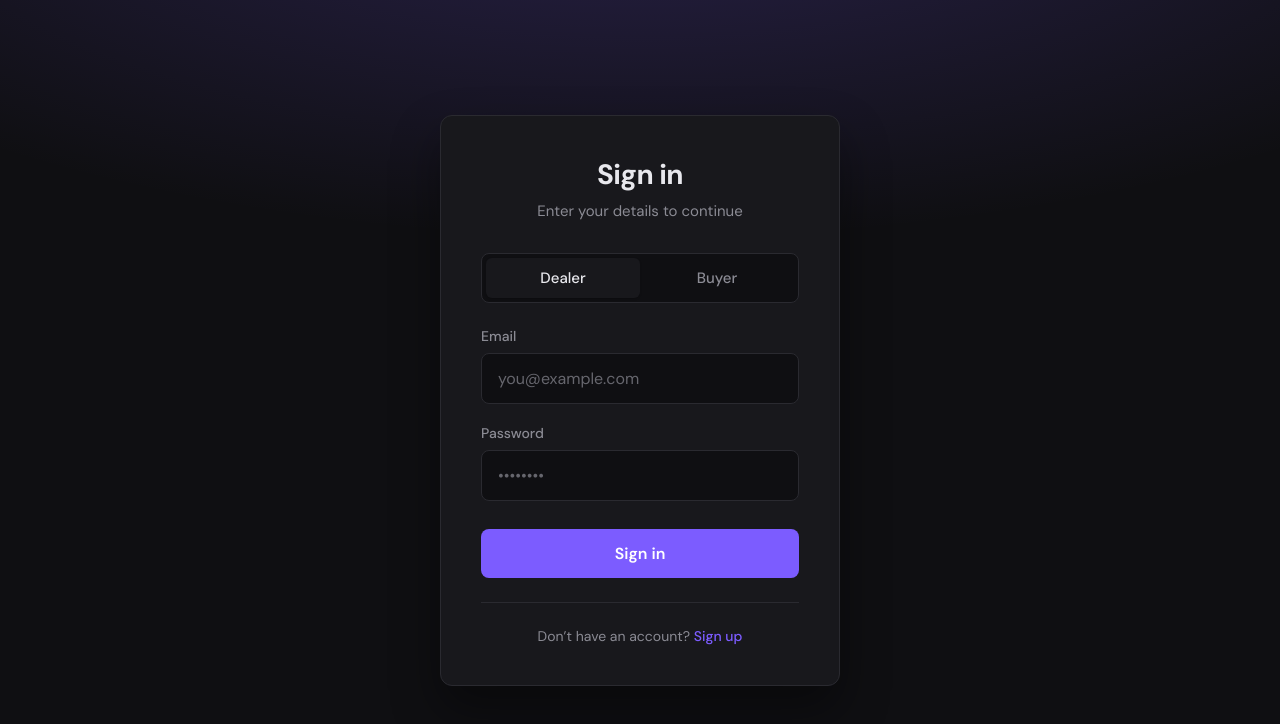
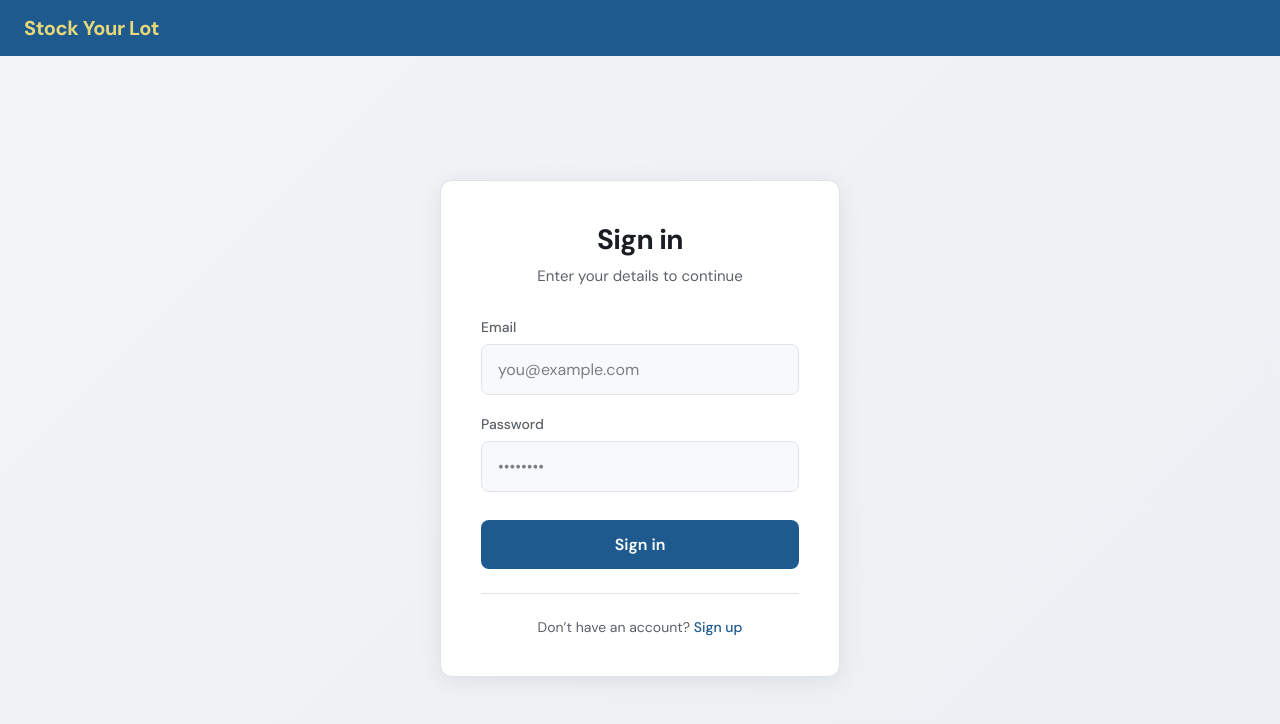
Before and after one commit to aaronhillier321/stock-your-lot-ui, a React (Vite) app: page / in a window 1280 px wide. Shown: the top 724 px of the page. Built offline with nearby package versions, Linux system fonts and the light colour scheme.

Commit message:
rework look

```diff
--- a/src/App.jsx
+++ b/src/App.jsx
@@ -1,4 +1,5 @@
 import { BrowserRouter, Routes, Route, Navigate } from 'react-router-dom'
+import Header from './Header'
 import Login from './Login'
 import SignUp from './SignUp'
 import Welcome from './Welcome'
@@ -6,12 +7,15 @@ import Welcome from './Welcome'
 export default function App() {
   return (
     <BrowserRouter>
+      <Header />
+      <main className="app-main">
         <Routes>
           <Route path="/" element={<Login />} />
           <Route path="/signup" element={<SignUp />} />
           <Route path="/welcome" element={<Welcome />} />
           <Route path="*" element={<Navigate to="/" replace />} />
         </Routes>
+      </main>
     </BrowserRouter>
   )
 }
--- /dev/null
+++ b/src/Header.css
@@ -0,0 +1,24 @@
+.app-header {
+  display: flex;
+  align-items: center;
+  justify-content: space-between;
+  padding: 0 24px;
+  min-height: 56px;
+  background: var(--header-blue);
+  color: white;
+  box-shadow: 0 1px 3px rgba(0, 0, 0, 0.12);
+}
+
+.app-header-logo {
+  margin: 0;
+  font-size: 1.25rem;
+  font-weight: 700;
+  letter-spacing: -0.02em;
+  color: #e6d87a;
+}
+
+.app-header-welcome {
+  font-size: 0.9375rem;
+  font-weight: 500;
+  opacity: 0.95;
+}
--- /dev/null
+++ b/src/Header.jsx
@@ -0,0 +1,15 @@
+import { getStoredUserName } from './api'
+import './Header.css'
+
+export default function Header() {
+  const name = getStoredUserName()
+
+  return (
+    <header className="app-header">
+      <h1 className="app-header-logo">Stock Your Lot</h1>
+      {name && (
+        <span className="app-header-welcome">Welcome {name}</span>
+      )}
+    </header>
+  )
+}
--- a/src/Login.css
+++ b/src/Login.css
@@ -1,13 +1,9 @@
 .login {
   width: 100%;
-  min-height: 100vh;
   display: flex;
   align-items: center;
   justify-content: center;
   padding: 24px;
-  background:
-    radial-gradient(ellipse 80% 50% at 50% -20%, var(--accent-glow), transparent),
-    var(--bg-deep);
 }
 
 .login-card {
@@ -17,7 +13,7 @@
   background: var(--bg-card);
   border: 1px solid var(--border);
   border-radius: var(--radius);
-  box-shadow: 0 24px 48px rgba(0, 0, 0, 0.4);
+  box-shadow: 0 4px 24px rgba(0, 0, 0, 0.08);
 }
 
 .login-header {
@@ -38,40 +34,6 @@
   color: var(--text-muted);
 }
 
-.login-tabs {
-  display: flex;
-  gap: 0;
-  margin-bottom: 24px;
-  padding: 4px;
-  background: var(--bg-deep);
-  border: 1px solid var(--border);
-  border-radius: var(--radius-sm);
-}
-
-.login-tab {
-  flex: 1;
-  padding: 10px 16px;
-  font-family: inherit;
-  font-size: 0.9375rem;
-  font-weight: 500;
-  color: var(--text-muted);
-  background: transparent;
-  border: none;
-  border-radius: 6px;
-  cursor: pointer;
-  transition: color 0.2s, background 0.2s;
-}
-
-.login-tab:hover {
-  color: var(--text);
-}
-
-.login-tab--active {
-  color: var(--text);
-  background: var(--bg-card);
-  box-shadow: 0 1px 2px rgba(0, 0, 0, 0.2);
-}
-
 .login-form {
   display: flex;
   flex-direction: column;
@@ -82,8 +44,8 @@
   padding: 12px 16px;
   font-size: 0.875rem;
   color: var(--error);
-  background: rgba(255, 92, 124, 0.1);
-  border: 1px solid rgba(255, 92, 124, 0.3);
+  background: #fef2f2;
+  border: 1px solid #fecaca;
   border-radius: var(--radius-sm);
 }
 
@@ -102,7 +64,7 @@
   font-family: inherit;
   font-size: 1rem;
   color: var(--text);
-  background: var(--bg-deep);
+  background: #f8f9fa;
   border: 1px solid var(--border);
   border-radius: var(--radius-sm);
   transition: border-color 0.2s, box-shadow 0.2s;
@@ -110,11 +72,11 @@
 
 .login-input::placeholder {
   color: var(--text-muted);
-  opacity: 0.7;
+  opacity: 0.8;
 }
 
 .login-input:hover:not(:disabled) {
-  border-color: #3a3a42;
+  border-color: #c5c9ce;
 }
 
 .login-input:focus {
@@ -135,7 +97,7 @@
   font-size: 1rem;
   font-weight: 600;
   color: white;
-  background: var(--accent);
+  background: var(--header-blue);
   border: none;
   border-radius: var(--radius-sm);
   cursor: pointer;
@@ -143,7 +105,7 @@
 }
 
 .login-button:hover:not(:disabled) {
-  background: var(--accent-hover);
+  background: var(--header-blue-hover);
 }
 
 .login-button:active:not(:disabled) {
@@ -165,7 +127,7 @@
 }
 
 .login-footer a {
-  color: var(--accent);
+  color: var(--header-blue);
   text-decoration: none;
   font-weight: 500;
 }
--- a/src/Login.jsx
+++ b/src/Login.jsx
@@ -1,14 +1,10 @@
 import { useState } from 'react'
 import { Link, useNavigate } from 'react-router-dom'
-import { getApiBase, setStoredToken } from './api'
+import { getApiBase, setStoredToken, setStoredUserName } from './api'
 import './Login.css'
-
-const ROLE_DEALER = 'dealer'
-const ROLE_BUYER = 'buyer'
 
 export default function Login() {
   const navigate = useNavigate()
-  const [role, setRole] = useState(ROLE_DEALER)
   const [email, setEmail] = useState('')
   const [password, setPassword] = useState('')
   const [error, setError] = useState('')
@@ -38,6 +34,7 @@ export default function Login() {
         return
       }
       if (data.token) setStoredToken(data.token)
+      if (data.username) setStoredUserName(data.username)
       navigate('/welcome', { state: { name: data.username, email: data.email } })
     } catch (err) {
       setError(err.message || 'Network error. Is the API running?')
@@ -52,27 +49,6 @@ export default function Login() {
         <div className="login-header">
           <h1 className="login-title">Sign in</h1>
           <p className="login-subtitle">Enter your details to continue</p>
-        </div>
-
-        <div className="login-tabs" role="tablist" aria-label="Account type">
-          <button
-            type="button"
-            role="tab"
-            aria-selected={role === ROLE_DEALER}
-            className={`login-tab ${role === ROLE_DEALER ? 'login-tab--active' : ''}`}
-            onClick={() => setRole(ROLE_DEALER)}
-          >
-            Dealer
-          </button>
-          <button
-            type="button"
-            role="tab"
-            aria-selected={role === ROLE_BUYER}
-            className={`login-tab ${role === ROLE_BUYER ? 'login-tab--active' : ''}`}
-            onClick={() => setRole(ROLE_BUYER)}
-          >
-            Buyer
-          </button>
         </div>
 
         <form className="login-form" onSubmit={handleSubmit}>
--- a/src/SignUp.css
+++ b/src/SignUp.css
@@ -1,13 +1,9 @@
 .signup {
   width: 100%;
-  min-height: 100vh;
   display: flex;
   align-items: center;
   justify-content: center;
   padding: 24px;
-  background:
-    radial-gradient(ellipse 80% 50% at 50% -20%, var(--accent-glow), transparent),
-    var(--bg-deep);
 }
 
 .signup-card {
@@ -17,7 +13,7 @@
   background: var(--bg-card);
   border: 1px solid var(--border);
   border-radius: var(--radius);
-  box-shadow: 0 24px 48px rgba(0, 0, 0, 0.4);
+  box-shadow: 0 4px 24px rgba(0, 0, 0, 0.08);
 }
 
 .signup-header {
@@ -48,17 +44,17 @@
   padding: 12px 16px;
   font-size: 0.875rem;
   color: var(--error);
-  background: rgba(255, 92, 124, 0.1);
-  border: 1px solid rgba(255, 92, 124, 0.3);
+  background: #fef2f2;
+  border: 1px solid #fecaca;
   border-radius: var(--radius-sm);
 }
 
 .signup-success {
   padding: 12px 16px;
   font-size: 0.875rem;
-  color: #5cff9a;
-  background: rgba(92, 255, 154, 0.1);
-  border: 1px solid rgba(92, 255, 154, 0.3);
+  color: var(--success);
+  background: #f0fff4;
+  border: 1px solid #9ae6b4;
   border-radius: var(--radius-sm);
 }
 
@@ -77,7 +73,7 @@
   font-family: inherit;
   font-size: 1rem;
   color: var(--text);
-  background: var(--bg-deep);
+  background: #f8f9fa;
   border: 1px solid var(--border);
   border-radius: var(--radius-sm);
   transition: border-color 0.2s, box-shadow 0.2s;
@@ -85,11 +81,11 @@
 
 .signup-input::placeholder {
   color: var(--text-muted);
-  opacity: 0.7;
+  opacity: 0.8;
 }
 
 .signup-input:hover:not(:disabled) {
-  border-color: #3a3a42;
+  border-color: #c5c9ce;
 }
 
 .signup-input:focus {
@@ -110,7 +106,7 @@
   font-size: 1rem;
   font-weight: 600;
   color: white;
-  background: var(--accent);
+  background: var(--header-blue);
   border: none;
   border-radius: var(--radius-sm);
   cursor: pointer;
@@ -118,7 +114,7 @@
 }
 
 .signup-button:hover:not(:disabled) {
-  background: var(--accent-hover);
+  background: var(--header-blue-hover);
 }
 
 .signup-button:active:not(:disabled) {
@@ -140,7 +136,7 @@
 }
 
 .signup-footer a {
-  color: var(--accent);
+  color: var(--header-blue);
   text-decoration: none;
   font-weight: 500;
 }
--- a/src/Welcome.css
+++ b/src/Welcome.css
@@ -1,11 +1,19 @@
 .welcome {
   width: 100%;
-  min-height: 100vh;
   display: flex;
+  flex-direction: column;
   align-items: center;
   justify-content: center;
   padding: 24px;
-  background: var(--bg-deep);
+}
+
+.welcome-card {
+  padding: 32px 40px;
+  background: var(--bg-card);
+  border: 1px solid var(--border);
+  border-radius: var(--radius);
+  box-shadow: 0 4px 24px rgba(0, 0, 0, 0.08);
+  text-align: center;
 }
 
 .welcome-text {
@@ -20,13 +28,15 @@
   font-size: 0.9375rem;
   font-weight: 500;
   color: var(--text-muted);
-  background: transparent;
+  background: #f8f9fa;
   border: 1px solid var(--border);
   border-radius: var(--radius-sm);
   cursor: pointer;
+  transition: color 0.2s, border-color 0.2s, background 0.2s;
 }
 
 .welcome-signout:hover {
   color: var(--text);
-  border-color: var(--text-muted);
+  border-color: #c5c9ce;
+  background: #f0f2f5;
 }
--- a/src/Welcome.jsx
+++ b/src/Welcome.jsx
@@ -1,11 +1,13 @@
 import { useLocation, useNavigate, Navigate } from 'react-router-dom'
-import { clearStoredToken } from './api'
+import { clearStoredToken, clearStoredUserName, getStoredUserName } from './api'
 import './Welcome.css'
 
 export default function Welcome() {
   const location = useLocation()
   const navigate = useNavigate()
-  const { name, email } = location.state || {}
+  const fromState = location.state || {}
+  const name = fromState.name || getStoredUserName()
+  const email = fromState.email
 
   if (!name) {
     return <Navigate to="/" replace />
@@ -13,11 +15,13 @@ export default function Welcome() {
 
   function handleSignOut() {
     clearStoredToken()
+    clearStoredUserName()
     navigate('/', { replace: true })
   }
 
   return (
     <div className="welcome">
+      <div className="welcome-card">
         <p className="welcome-text">
           Welcome {name}, your email is {email ?? '(not set)'}
         </p>
@@ -25,5 +29,6 @@ export default function Welcome() {
           Sign out
         </button>
       </div>
+    </div>
   )
 }
--- a/src/api.js
+++ b/src/api.js
@@ -1,5 +1,6 @@
 const HOSTED_API_URL = 'http://136.118.5.61'
 const TOKEN_KEY = 'stock-your-lot-token'
+const USER_NAME_KEY = 'stock-your-lot-user-name'
 
 export function getApiBase() {
   if (import.meta.env.VITE_API_BASE_URL) {
@@ -25,6 +26,19 @@ export function clearStoredToken() {
   localStorage.removeItem(TOKEN_KEY)
 }
 
+export function getStoredUserName() {
+  return localStorage.getItem(USER_NAME_KEY)
+}
+
+export function setStoredUserName(name) {
+  if (name) localStorage.setItem(USER_NAME_KEY, name)
+  else localStorage.removeItem(USER_NAME_KEY)
+}
+
+export function clearStoredUserName() {
+  localStorage.removeItem(USER_NAME_KEY)
+}
+
 /**
  * fetch that adds Authorization: Bearer <token> when a token is stored.
  * Use for authenticated API calls.
--- a/src/index.css
+++ b/src/index.css
@@ -5,15 +5,18 @@
 }
 
 :root {
-  --bg-deep: #0f0f12;
-  --bg-card: #18181c;
-  --border: #2a2a30;
-  --text: #e8e8ed;
-  --text-muted: #8b8b94;
-  --accent: #7c5cff;
-  --accent-hover: #9378ff;
-  --accent-glow: rgba(124, 92, 255, 0.25);
-  --error: #ff5c7c;
+  --header-blue: #1e5a8e;
+  --header-blue-hover: #164870;
+  --bg-page: #f0f2f5;
+  --bg-card: #ffffff;
+  --border: #e0e3e8;
+  --text: #1a1d21;
+  --text-muted: #5c6166;
+  --accent: #1e5a8e;
+  --accent-hover: #164870;
+  --accent-glow: rgba(30, 90, 142, 0.2);
+  --error: #c53030;
+  --success: #276749;
   --radius: 12px;
   --radius-sm: 8px;
 }
@@ -22,7 +25,7 @@ body {
   margin: 0;
   min-height: 100vh;
   font-family: 'DM Sans', -apple-system, BlinkMacSystemFont, sans-serif;
-  background: var(--bg-deep);
+  background: var(--bg-page);
   color: var(--text);
   -webkit-font-smoothing: antialiased;
 }
@@ -30,6 +33,34 @@ body {
 #root {
   min-height: 100vh;
   display: flex;
+  flex-direction: column;
+}
+
+.app-main {
+  flex: 1;
+  display: flex;
+  flex-direction: column;
   align-items: center;
   justify-content: center;
+  padding: 24px;
+  position: relative;
+  background: var(--bg-page);
 }
+
+/* Optional faded background image; set --bg-image in your CSS to override */
+.app-main::before {
+  content: '';
+  position: absolute;
+  inset: 0;
+  background-image: var(--bg-image, linear-gradient(135deg, #f5f7fa 0%, #e8ecf1 100%));
+  background-size: cover;
+  background-position: center;
+  opacity: 0.4;
+  pointer-events: none;
+  z-index: 0;
+}
+
+.app-main > * {
+  position: relative;
+  z-index: 1;
+}
```
Lines whose indentation alone changed are shown as unchanged.
